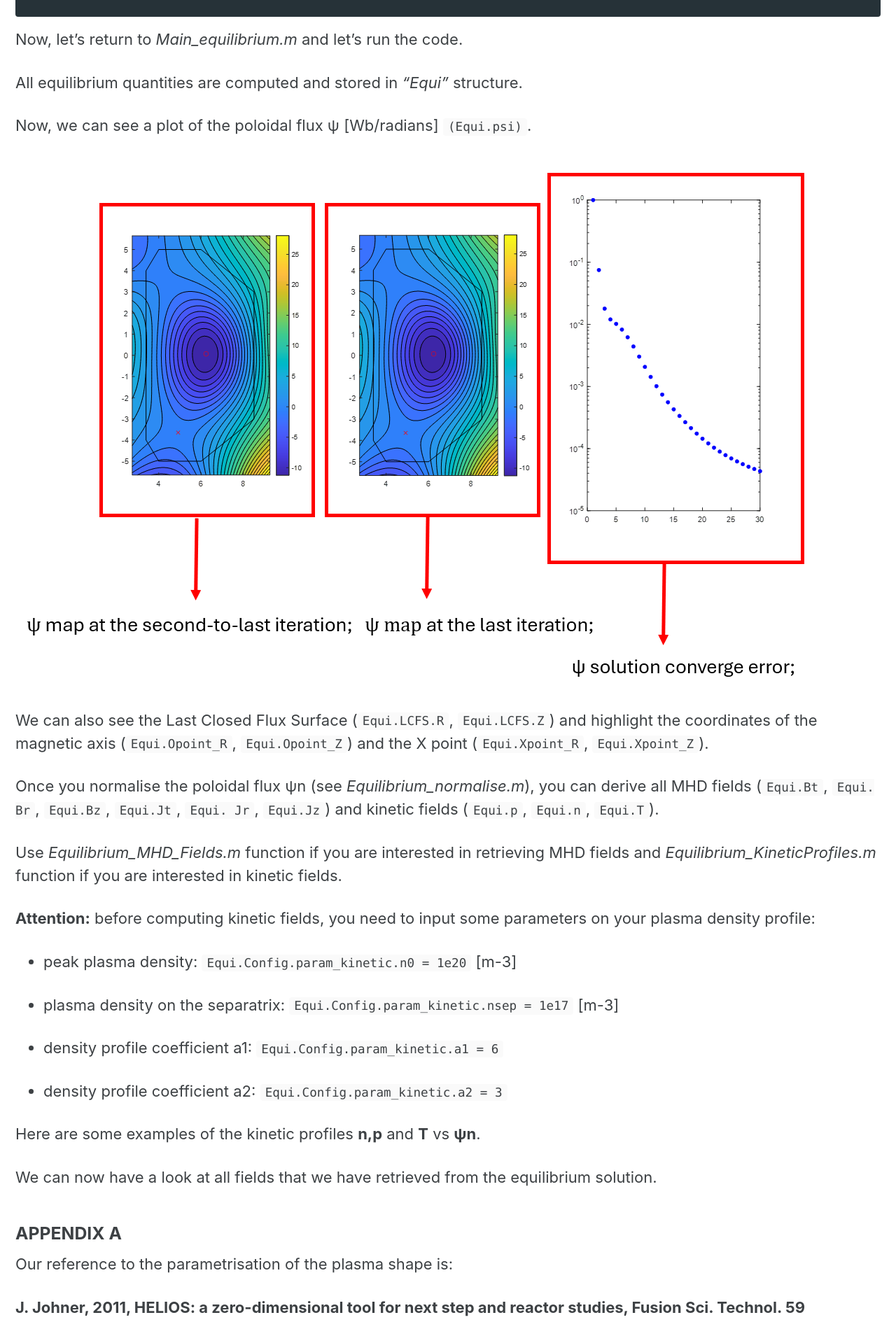
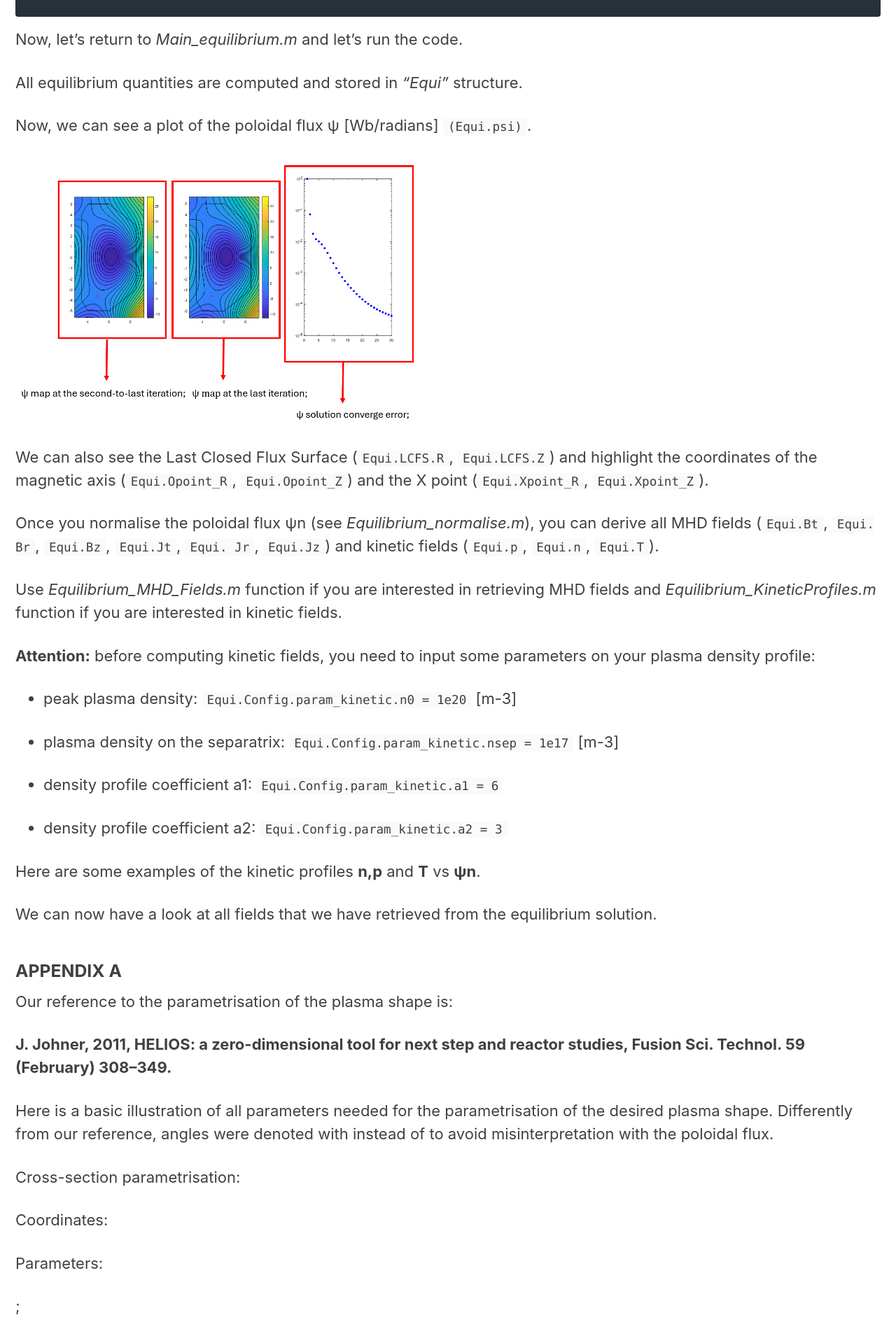
Before and after one commit to GitForTest3141592/TestLab, a Jekyll site: the page built from pages/SimPla_docs.md, in a window 1280 px wide. Shown: the part 3387-5276 px from the top of the page at 70% size. Built offline with Jekyll 4.4.1, drawn with Linux system fonts in a browser that asks for light colours; cached includes are drawn as plain includes.

Commit message:
Update SimPla_docs.md

```diff
--- a/pages/SimPla_docs.md
+++ b/pages/SimPla_docs.md
@@ -101,7 +101,8 @@ All equilibrium quantities are computed and stored in *“Equi”* structure.
 
 Now, we can see a plot of the poloidal flux ψ [Wb/radians] `(Equi.psi)`.
 
-![Solution Convergence](/assets/images/SimPla_convergence_solution.png)
+<img src="/assets/images/SimPla_convergence_solution.png" alt="Solution Convergence" width="600"/>
+
 
 We can also see the Last Closed Flux Surface (`Equi.LCFS.R`, `Equi.LCFS.Z`) and highlight the coordinates of the magnetic axis (`Equi.Opoint_R`, `Equi.Opoint_Z`) and the X point (`Equi.Xpoint_R`, `Equi.Xpoint_Z`).
 
```
